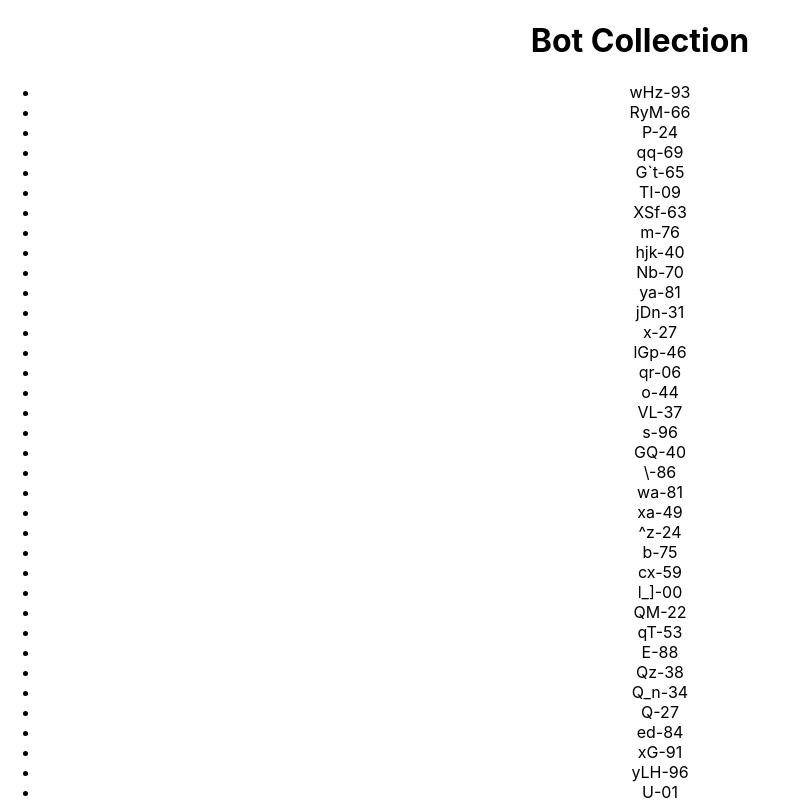
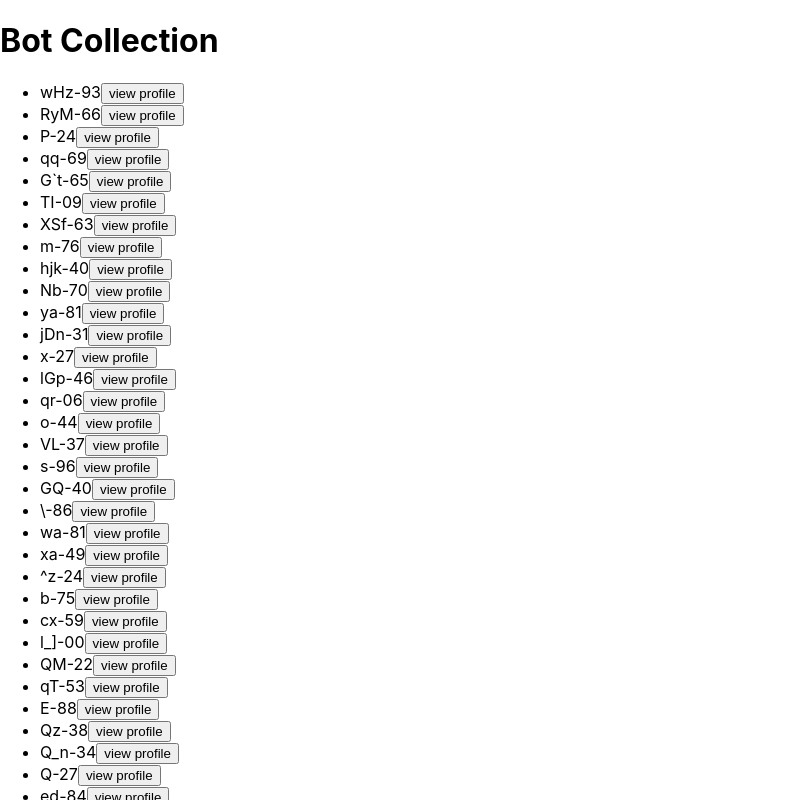
Before and after one commit to Nyakio-Eva/Bot-Battlr-app, a React (Create React App) app: page / in a window 1280 px wide. Shown: the top 800 px of the page, without its empty margins (0-809 px from the left). Built offline with nearby package versions, Linux system fonts and the light colour scheme; data requests are answered from the project's data file.

Commit message:
added buttons to view and close profile

```diff
--- a/src/App.css
+++ b/src/App.css
@@ -1,5 +1,5 @@
 .App {
-  text-align: center;
+  text-align:left;
 }
 
 .App-logo {
--- a/src/components/Botcollection.js
+++ b/src/components/Botcollection.js
@@ -5,6 +5,7 @@ import React, {useEffect, useState} from "react";
 function BotCollection(){
 
     const [bots, setBots]= useState([]);
+    const [selectedBot, setSelectedBot]= useState(null);
 
     useEffect(() => {
         fetchBotsData();
@@ -19,8 +20,7 @@ function BotCollection(){
             }
             const data = await response.json();
             setBots(data)
-            console.log(data)
-            console.log(bots);
+
 
         }catch(error){
             console.error('Error fetching bots:', error)
@@ -28,17 +28,39 @@ function BotCollection(){
 
     }
 
+    const handleViewProfile = (bot) => {
+        setSelectedBot(bot);
+    }
 
-
+    const handleCloseProfile = () => {
+        setSelectedBot(null);
+    }
 
     return(
         <div>
           <h1>Bot Collection</h1>
           <ul>
             {bots.map((bot) =>(
-                <li key={bot.id}>{bot.name}</li>
+                <li key={bot.id}>
+                    {bot.name}
+                    <button onClick={() => handleViewProfile(bot)}>view profile</button>
+                </li>
             ))}
           </ul>
+          {selectedBot && (
+                <div>
+                    <img src={selectedBot.avatar_url} alt={selectedBot.name} />
+                    <h4>{selectedBot.name}</h4>
+                    <p>Health: {selectedBot.health}</p>
+                    <p>Damage: {selectedBot.damage}</p>
+                    <p>Armor: {selectedBot.armor}</p>
+                    <p>Class: {selectedBot.bot_class}</p>
+                    <p>Catchphrase: {selectedBot.catchphrase}</p>
+                    <p>Created at: {selectedBot.created_at}</p>
+                    <p>Updated at: {selectedBot.updated_at}</p>
+                    <button onClick={handleCloseProfile}>Close Profile</button>
+                </div>
+            )}
         </div>
     )
 }
```
Also changed, not shown: 1 other file (tests, documents, lock files or other folders).
